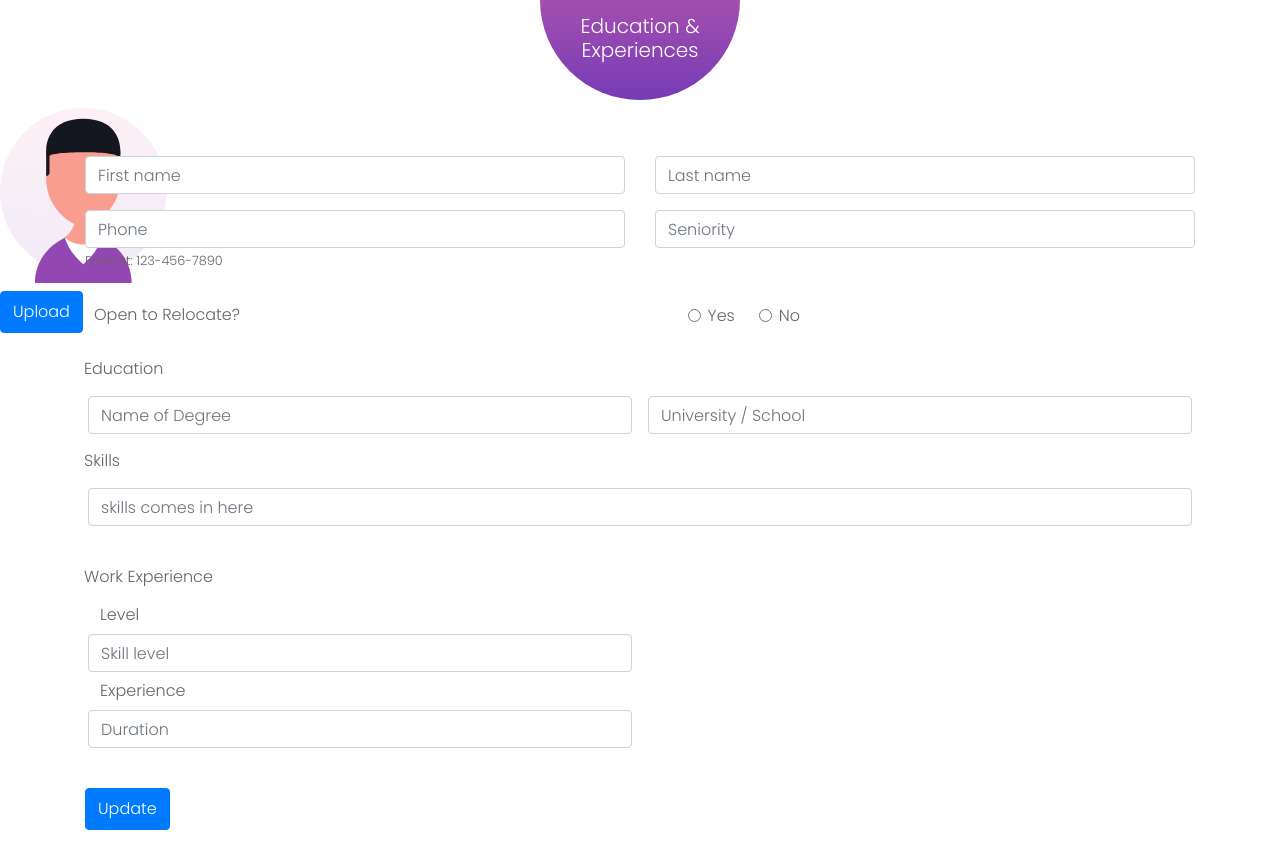
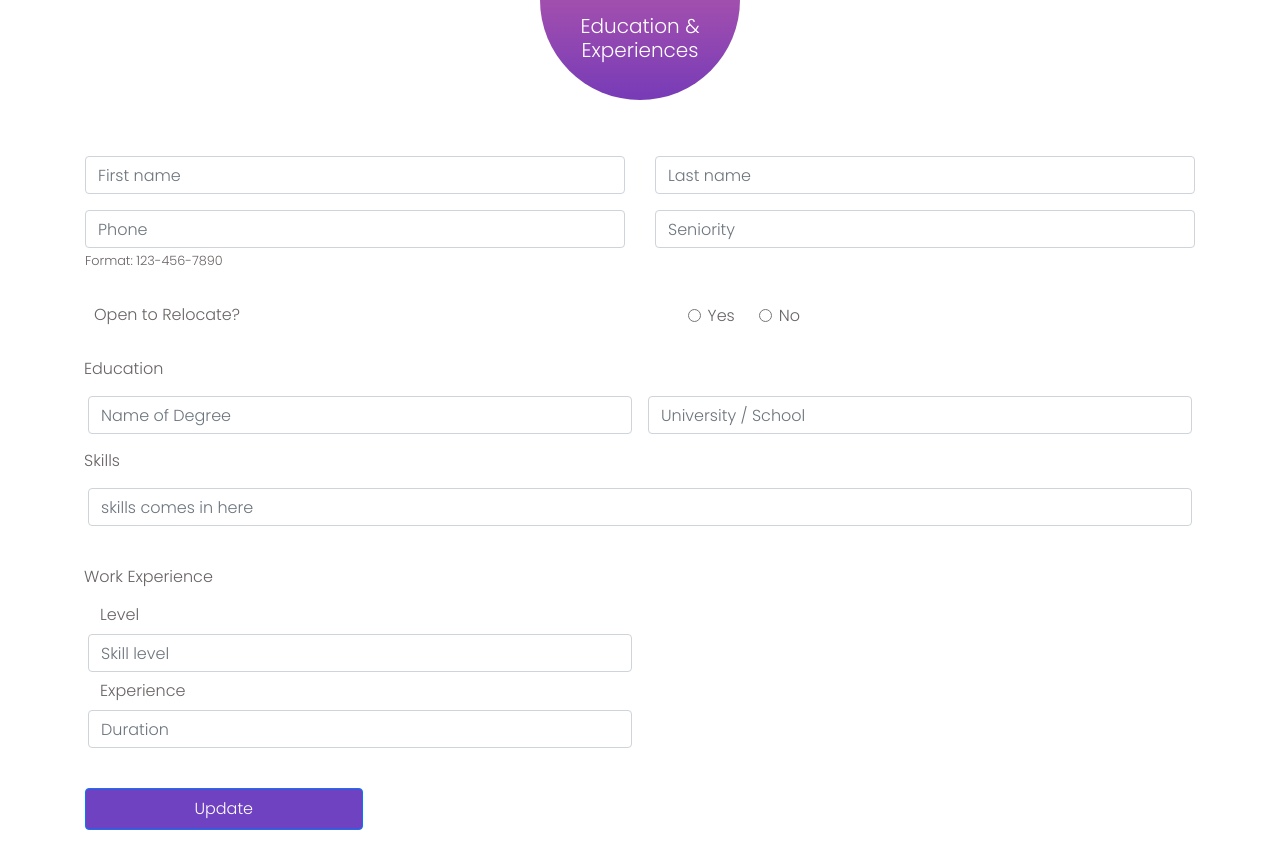
Before and after one commit to khumair/Tindev-Frontend, a React (Create React App) app: page /edit-jobseeker-profile in a window 1280 px wide. Shown: the top 868 px of the page. Built offline with nearby package versions, Linux system fonts and the light colour scheme.

Commit message:
Resolution of EditProfile Marge Conflict

```diff
--- a/src/pages/EditProfile/index.tsx
+++ b/src/pages/EditProfile/index.tsx
@@ -1,10 +1,10 @@
 import React from 'react'
+import { useDispatch } from 'react-redux'
 import { Form, Row, Col } from 'react-bootstrap'
-import { useDispatch } from 'react-redux'
-import userImg from '../../media/user-img.svg'
+
+import { updateJobseekerRequest } from '../../redux/actions/jobseeker'
 import HalfCircle from '../../components/HalfCircle'
 import CustomButton from '../../components/CustomButton'
-import { updateJobseekerRequest } from '../../redux/actions/jobseeker'
 
 const EditProfile = () => {
   const [state, setState] = React.useState({
@@ -67,11 +67,6 @@ const EditProfile = () => {
   return (
     <div className="position-relative">
       <HalfCircle inputText="Education & Experiences" />
-      <div className="position-absolute user-img hide-sm">
-        <img src={userImg} alt="userImg-svg" />
-        <br />
-        <CustomButton text="Upload" className="my-2 py-2" />
-      </div>
 
       <Form
         onSubmit={e => handleSubmit(e)}
@@ -187,7 +182,7 @@ const EditProfile = () => {
           </Col>
         </Form.Row>
         <br />
-        <CustomButton text="Update" className="my-3 py-2" />
+        <CustomButton text="Update" className="w-25 my-3 py-2 purple-bg" />
       </Form>
     </div>
   )
--- a/src/scss/styles.scss
+++ b/src/scss/styles.scss
@@ -27,10 +27,8 @@ body {
   color: var(--purple);
 }
 
-.customBtn {
-  background: linear-gradient(#a24fae, #773bb7);
-  color: #fff;
-  min-width: 170px;
+.purple-bg {
+  background-color: var(--purple);
 }
 
 .landing-top-bg {
```
